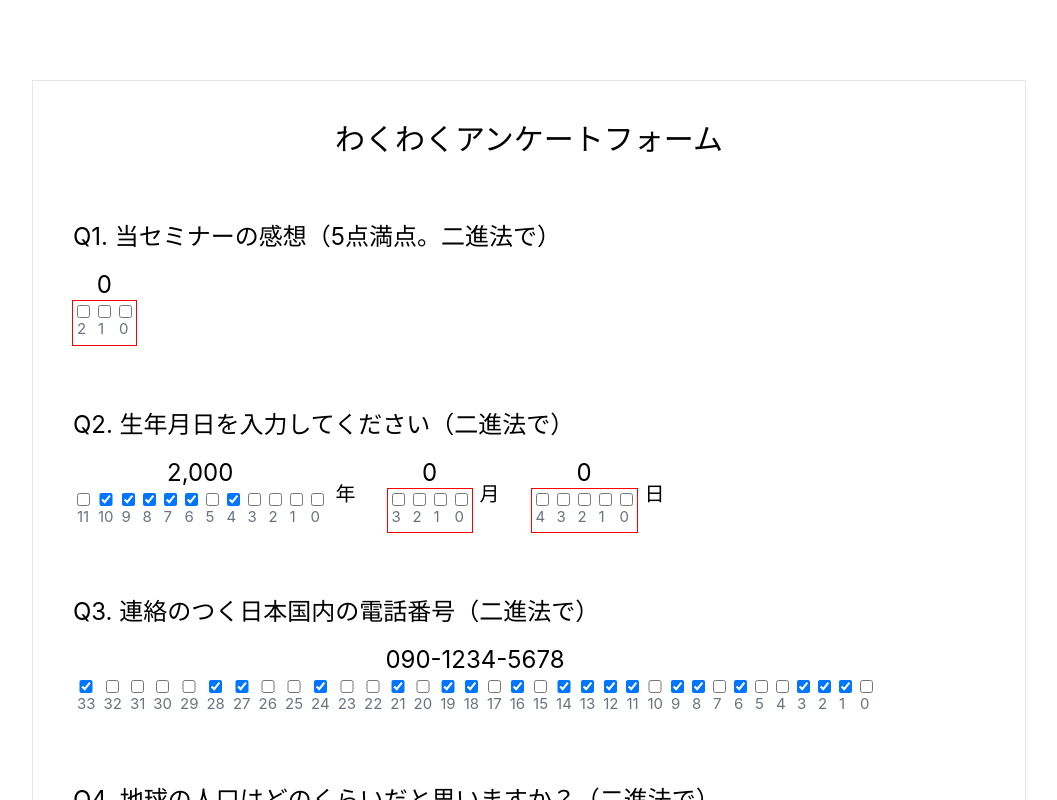
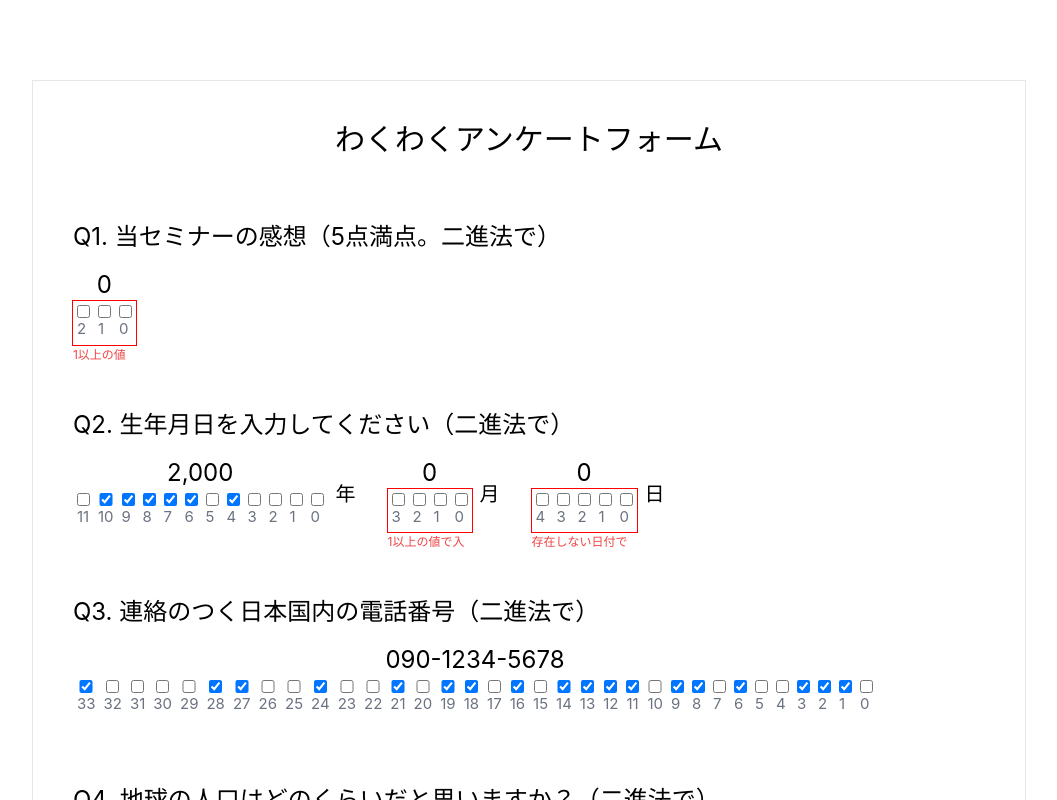
Before and after one commit to miyaoka/bad-form, a Vue app: page / in a window 1280 px wide. Shown: the top 800 px of the page, without its empty margins (111-1168 px from the left). Built offline with nearby package versions, Linux system fonts and the light colour scheme.

Commit message:
エラー文言を常に表示

```diff
--- a/src/components/CheckBoxNumberInput.vue
+++ b/src/components/CheckBoxNumberInput.vue
@@ -32,25 +32,28 @@ const setInputRef = (el: HTMLInputElement, i: number) => {
   inputEl.value = el;
   validate();
 };
+const errorMsg = ref("");
 const validate = () => {
   if (!inputEl.value) return;
 
+  const getErrorMsg = () => {
     if (props.validator) {
       if (props.validator.cb()) {
-      inputEl.value.setCustomValidity(props.validator.msg);
-      return;
+        return props.validator.msg;
       }
     }
 
     if (decimalValue.value < min.value) {
-    inputEl.value.setCustomValidity(`${min.value}以上の値で入力してください`);
-    return;
+      return `${min.value}以上の値で入力してください`;
     }
     if (decimalValue.value > max.value) {
-    inputEl.value.setCustomValidity(`${max.value}以下の値で入力してください`);
-    return;
+      return `${max.value}以下の値で入力してください`;
     }
-  inputEl.value.setCustomValidity("");
+    // no error
+    return "";
+  };
+  errorMsg.value = getErrorMsg();
+  inputEl.value.setCustomValidity(errorMsg.value);
 };
 
 watch(
@@ -95,6 +98,12 @@ watch(decimalValue, (val) => {
         {{ bitLength - n }}
       </span>
     </label>
+    <div
+      class="absolute top-[100%] mt-1 overflow-hidden text-xs h-3 leading-3 text-red-500"
+      :title="errorMsg"
+    >
+      {{ errorMsg }}
+    </div>
   </div>
 </template>
 
```
Lines whose indentation alone changed are shown as unchanged.
